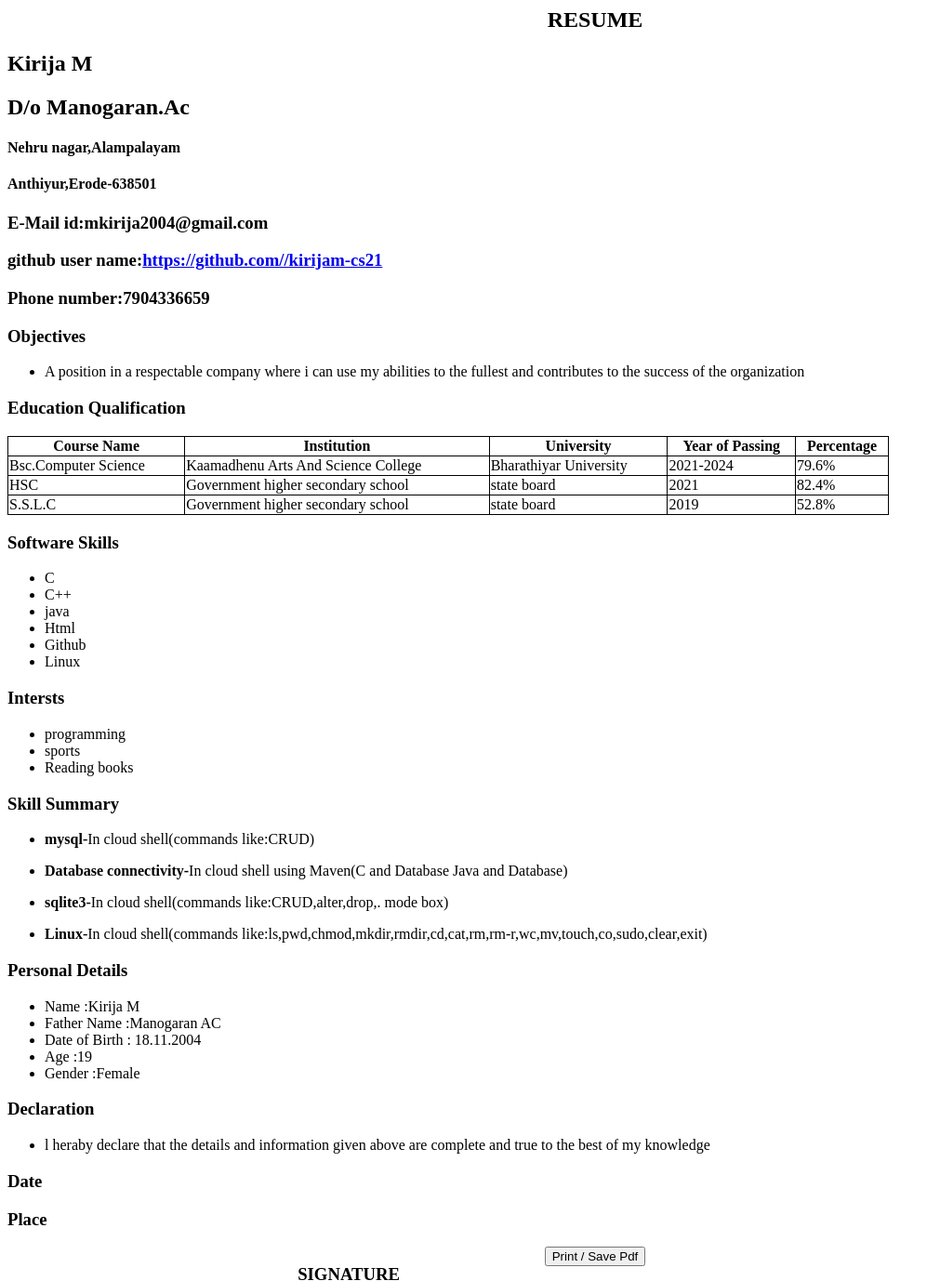
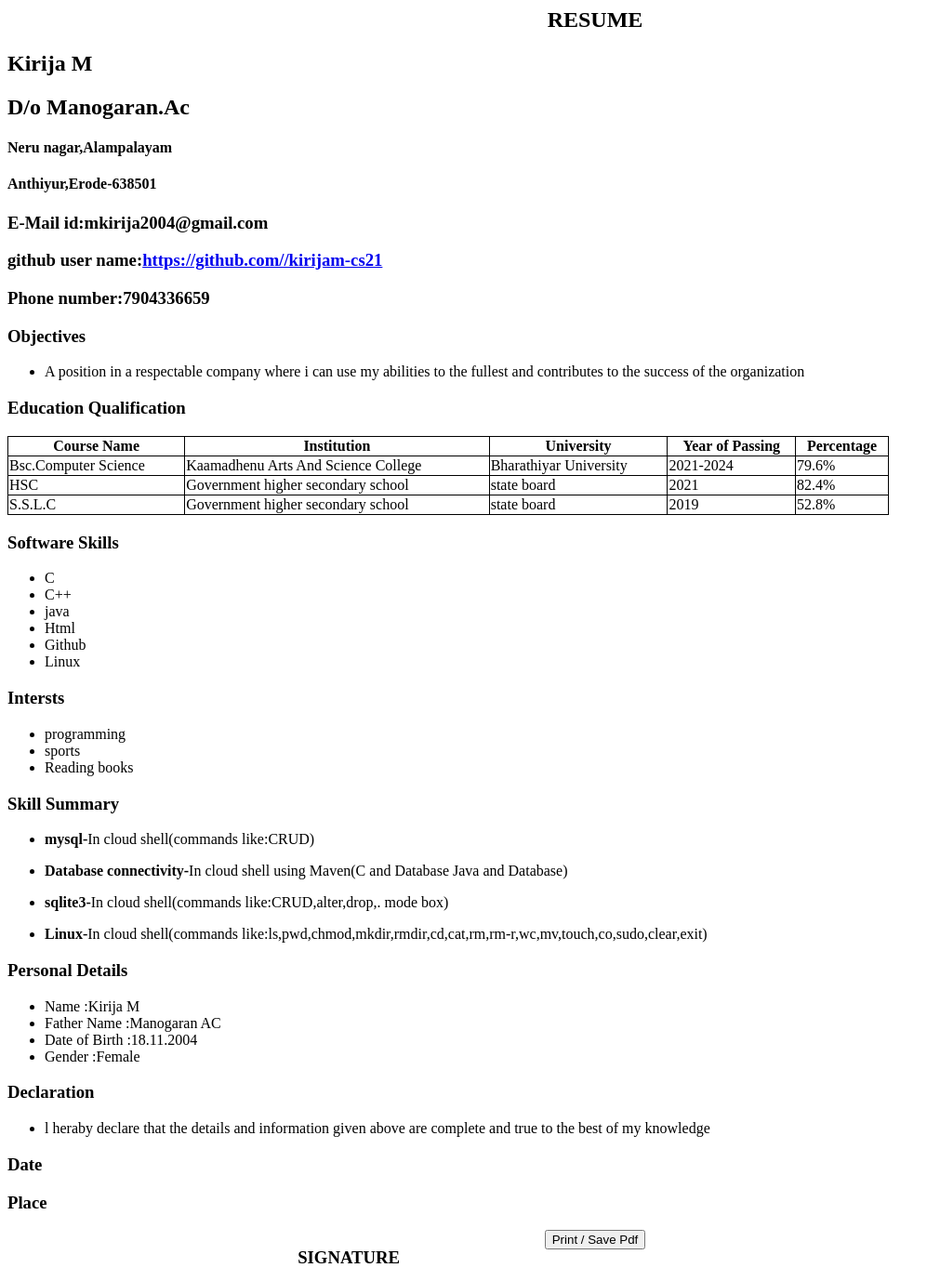
Before and after one commit to kirijam-cs21/myresume, a plain HTML site: page index.html in a window 1280 px wide. Shown: the whole page at 93% size, without its empty margins (0-1011 px from the left). Drawn offline with Linux system fonts and the light colour scheme.

Commit message:
first commit

```diff
--- a/index.html
+++ b/index.html
@@ -26,7 +26,7 @@ front-size: 18px;
 
 <h2>Kirija M</h2>
 <h2>D/o Manogaran.Ac</h2>
-<h4>Nehru nagar,Alampalayam</h4>
+<h4>Neru nagar,Alampalayam</h4>
 <h4>Anthiyur,Erode-638501</h4>
 <h3>E-Mail id:mkirija2004@gmail.com</h3>
 <h3>github user name:<a href="https://github.com/kirijam-cs21">https://github.com//kirijam-cs21</a></h3>
@@ -97,8 +97,7 @@ front-size: 18px;
  <ul>
    <li>Name          :Kirija M
    <li>Father Name   :Manogaran AC</li>
-   <li>Date of Birth : 18.11.2004</li>
-   <li>Age           :19</li>
+   <li>Date of Birth :18.11.2004</li>
    <li>Gender        :Female</li>
  </ul>
 <p class="head"><h3>Declaration</h3>
```
